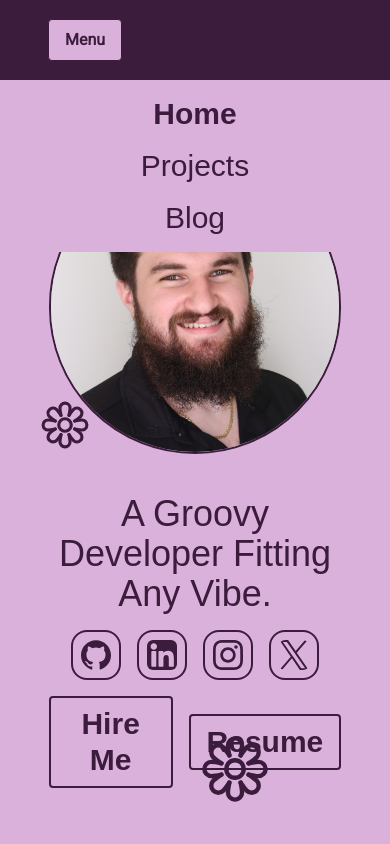
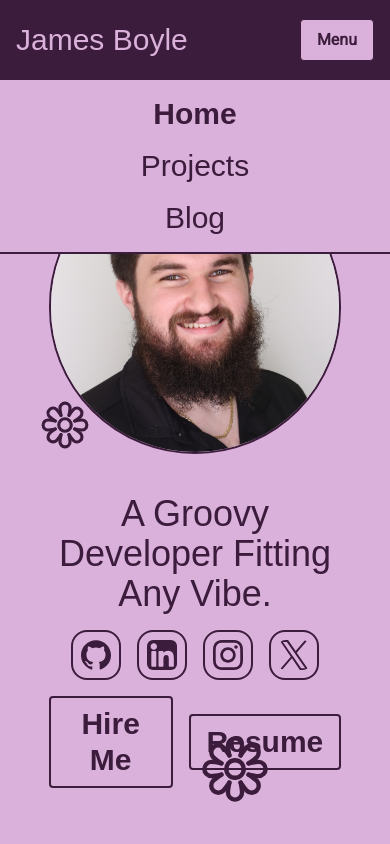
Before and after one commit to jamesdev4you/GroovyPortfolio, a Next.js app in the folder portfolio/: page / in a window 390 px wide. Both pictures are taken after a click on the button "Menu". Shown: the top 844 px of the page. Built offline with nearby package versions, Linux system fonts and the light colour scheme; a web font is replaced by a local one.

Commit message:
nav and footer

```diff
--- a/portfolio/app/components/footer.tsx
+++ b/portfolio/app/components/footer.tsx
@@ -15,12 +15,12 @@ const SocialMedias = [
 export default function Footer() {
 
     return (
-        <footer className=" w-full h-20 bg-background flex items-center md:justify-evenly justify-between">
+        <footer className=" w-full h-20 bg-background flex items-center md:justify-evenly justify-center">
             <div className="flex items-center justify-between h-full w-10/12">
                 <button className="hidden md:flex hover:cursor-pointer font-display text-3xl bg-foreground hover:bg-background  text-background font-semibold hover:text-foreground hover:border-foreground border-2 py-2 px-4 border-background  rounded">
                     Resume
                 </button>
-                <div className="flex items-center justify-between w-3/12">
+                <div className="flex items-center justify-between w-full md:w-3/12">
                 {SocialMedias.map(({ name, Icon, href }) => (
                     <a key={name} href={href} target="_blank" rel="noopener noreferrer">
                         <Icon
--- a/portfolio/app/components/navbar.tsx
+++ b/portfolio/app/components/navbar.tsx
@@ -16,9 +16,9 @@ export default function NavBar() {
     const pathname = usePathname();
     /*Finish creating the navbar by flex box three sections: Title, NavList, Button for contact. Make logo */
     return (
-        <nav className="fixed z-50 top-0 w-full h-20 bg-background flex items-center md:justify-evenly justify-between md:pl-0 md:pr-0 pl-4 pr-16">
+        <nav className="fixed z-50 top-0 w-full h-20 bg-background flex items-center justify-evenly px-4 md:pl-4 md:pr-16">
             {/* This is for medium screens */}
-            <div className="hidden md:flex text-3xl font-display text-foreground">James Boyle</div>
+            <div className="md:flex text-3xl font-display text-foreground">James Boyle</div>
             <ul className="space-x-4 gap-10 hidden md:flex">
                 {NavList.map((item) => (
                     <li key={item.href}>
@@ -40,7 +40,7 @@ export default function NavBar() {
 
             {/* This is for small and below screens */}
             <button
-                className="md:hidden hover:cursor-pointer font-body bg-foreground hover:bg-background  text-background font-semibold hover:text-foreground py-2 px-4 border border-background  rounded"
+                className="md:hidden hover:cursor-pointer ml-auto font-body bg-foreground hover:bg-background  text-background font-semibold hover:text-foreground py-2 px-4 border border-background  rounded"
                 onClick={() => setIsOpen(!isOpen)}
             >
                 Menu
@@ -48,7 +48,7 @@ export default function NavBar() {
 
             {/* Box that opens on isOpenm*/}
             {isOpen && (
-                <ul className="absolute top-20 left-0 w-full bg-foreground flex flex-col items-center space-y-4 py-4">
+                <ul className="absolute top-20 left-0 w-full bg-foreground flex flex-col items-center space-y-4 py-4 border-b-2 border-background">
                     {NavList.map((item) => (
                         <li key={item.href}>
                             <Link
@@ -62,8 +62,6 @@ export default function NavBar() {
                 </ul>
             )}
 
-            {/* Should be looked at for DRY method, used earlier */}
-            <div className="md:hidden flex text-3xl font-display text-background">James Boyle</div>
         </nav>
 
     );
--- a/portfolio/app/page.tsx
+++ b/portfolio/app/page.tsx
@@ -157,7 +157,7 @@ export default function Home() {
             <p className="text-background mt-4 font-bold">Here are some rad pictures of me having a blast! </p>
           </div>
 
-          <div className="lg:hidden flex-col w-full h-full gap-3 flex items-center justify-around pt-20">
+          <div className="lg:hidden flex-col w-full h-full gap-10 flex items-center justify-around pt-10">
             <Image src={AviMe1} alt="Me and my girlfriend Avi" className="lg:absolute z-0 left-125 top-30 w-70 h-70 object-cover border-background border-2 shadow-[1px_0px_19px_7px_#3C1C3C]" />
             <Image src={AviMe2} alt="Me and my girlfriend Avi again" className="lg:absolute  z-0 left-130 bottom-30 w-70 h-70 object-cover border-background border-2 shadow-[1px_0px_19px_7px_#3C1C3C]" />
             <Image src={Garden} alt="Gardening" className="lg:absolute z-0 right-0 bottom-60 w-70 h-70 object-cover border-background border-2 shadow-[1px_0px_19px_7px_#3C1C3C]" />
```
